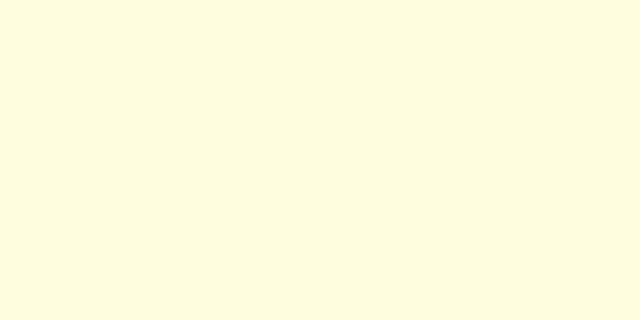
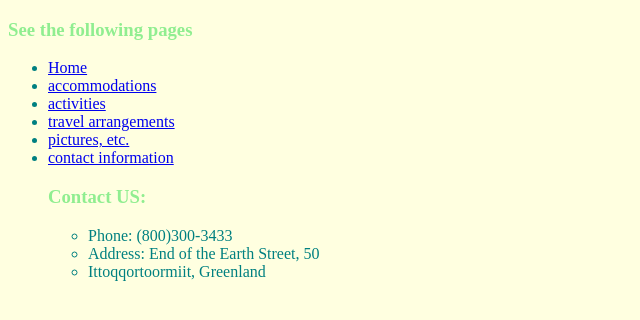
Before and after one commit to pursaa/Investor-project, a plain HTML site: page pictures.html in a window 1280 px wide. Shown: the whole page, without its empty margins (0-640 px from the left). Drawn offline with Linux system fonts and the light colour scheme.

Commit message:
Add links to all remaining pages.

```diff
--- a/pictures.html
+++ b/pictures.html
@@ -5,3 +5,20 @@
     <title>Ittoqqortoormiit Pictures</title>
     <link rel="stylesheet" href="css/dmStyle.css">
   </head>
+    <body>
+      <h3>See the following pages</h3>
+      <ul>
+        <li><a href="index.html">Home</a></li>
+        <li><a href="accommodations.html">accommodations</a></li>
+        <li><a href="activities.html">activities</a></li>
+        <li><a href="travel-arrangements.html">travel arrangements</a></li>
+        <li><a href="pictures.html">pictures, etc.</a></li>
+        <li><a href="contact.html">contact information</a></li>
+      <h3>Contact US:</h3>
+      <ul>
+        <li>Phone: (800)300-3433</li>
+        <li>Address: End of the Earth Street, 50</li>
+        <li>Ittoqqortoormiit, Greenland</li>
+      </ul>
+    </body>
+</html>
```
Also changed, not shown: accommodations.html (+15 -2 lines), activities.html (+9 -0 lines), contact.html (+8 -0 lines), travel-arrangements.html (+1 -0 lines).
